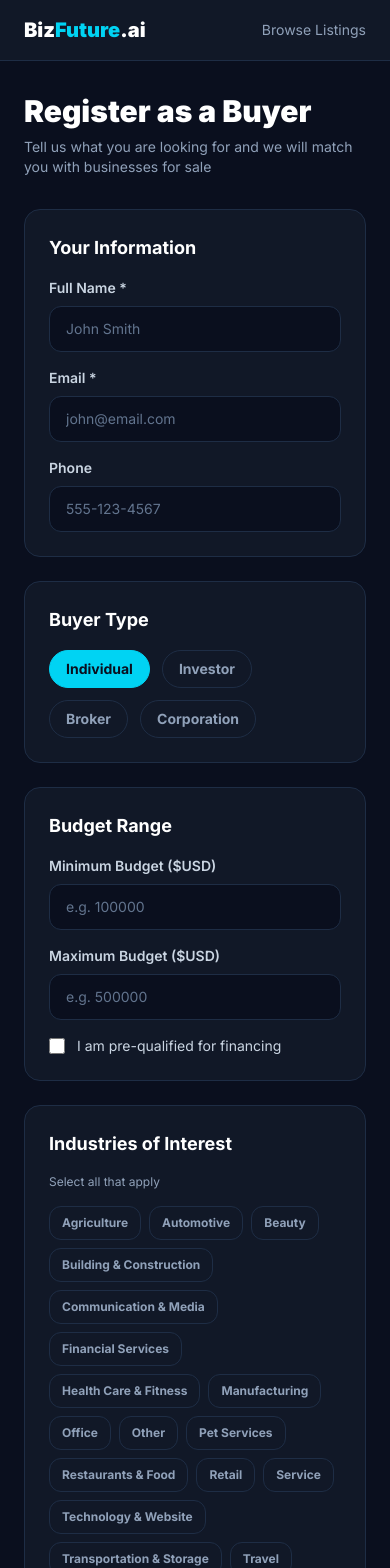
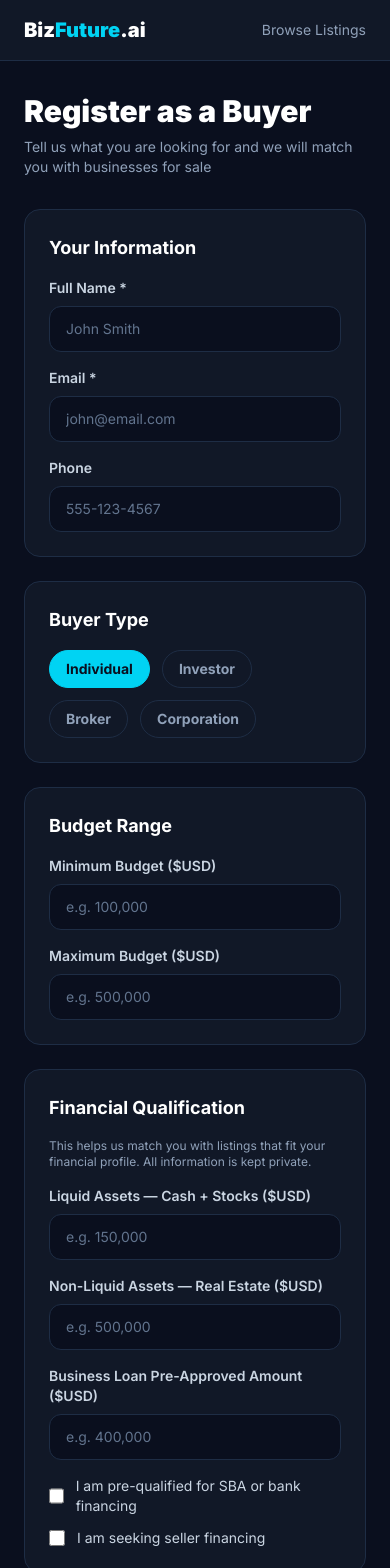
Before and after one commit to ajbock/bizfuture.ai, a Next.js app: page /buyers in a window 390 px wide. Shown: the top 1568 px of the page. Built offline with nearby package versions, Linux system fonts and the light colour scheme; no server answers.

Commit message:
Mobile fixes + buyer financial qualification fields

```diff
--- /dev/null
+++ b/src/app/api/billing-portal/route.ts
@@ -0,0 +1,19 @@
+import { NextRequest, NextResponse } from "next/server"
+import Stripe from "stripe"
+
+const stripe = new Stripe(process.env.STRIPE_SECRET_KEY || "")
+
+export async function POST(req: NextRequest) {
+  try {
+    const { customerId } = await req.json()
+
+    const session = await stripe.billingPortal.sessions.create({
+      customer: customerId,
+      return_url: `${req.headers.get("origin")}/dashboard`,
+    })
+
+    return NextResponse.json({ url: session.url })
+  } catch (error: any) {
+    return NextResponse.json({ error: error.message }, { status: 500 })
+  }
+}
--- a/src/app/buyers/page.tsx
+++ b/src/app/buyers/page.tsx
@@ -18,6 +18,10 @@ export default function BuyerRegistrationPage() {
     financing_prequalified: false,
     industries: [] as string[],
     preferred_states: [] as string[],
+    liquid_assets: "",
+    non_liquid_assets: "",
+    loan_approved_amount: "",
+    seeking_seller_financing: false,
   })
 
   const handle = (e: any) => {
@@ -57,6 +61,10 @@ export default function BuyerRegistrationPage() {
       financing_prequalified: form.financing_prequalified,
       industries: form.industries,
       preferred_states: form.preferred_states,
+      liquid_assets: form.liquid_assets ? Number(form.liquid_assets.replace(/,/g, "")) : null,
+      non_liquid_assets: form.non_liquid_assets ? Number(form.non_liquid_assets.replace(/,/g, "")) : null,
+      loan_approved_amount: form.loan_approved_amount ? Number(form.loan_approved_amount.replace(/,/g, "")) : null,
+      seeking_seller_financing: form.seeking_seller_financing,
     }])
     if (error) { setError(error.message); setLoading(false) }
     else { setSuccess(true); setLoading(false) }
@@ -98,7 +106,7 @@ export default function BuyerRegistrationPage() {
           <h2 className="text-lg font-bold text-white mb-4">Your Information</h2>
           <div className="grid grid-cols-1 md:grid-cols-3 gap-4">
             <div><label className={labelClass}>Full Name *</label><input name="name" value={form.name} onChange={handle} placeholder="John Smith" className={inputClass} /></div>
-            <div><label className={labelClass}>Email *</label><input name="email" value={form.email} onChange={handle} placeholder="john@email.com" className={inputClass} /></div>
+            <div><label className={labelClass}>Email *</label><input name="email" type="email" value={form.email} onChange={handle} placeholder="john@email.com" className={inputClass} /></div>
             <div><label className={labelClass}>Phone</label><input name="phone" value={form.phone} onChange={handle} placeholder="555-123-4567" className={inputClass} /></div>
           </div>
         </div>
@@ -118,13 +126,36 @@ export default function BuyerRegistrationPage() {
         <div className={sectionClass}>
           <h2 className="text-lg font-bold text-white mb-4">Budget Range</h2>
           <div className="grid grid-cols-1 md:grid-cols-2 gap-4">
-            <div><label className={labelClass}>Minimum Budget ($USD)</label><input name="budget_min" value={form.budget_min} onChange={handle} placeholder="e.g. 100000" className={inputClass} /></div>
-            <div><label className={labelClass}>Maximum Budget ($USD)</label><input name="budget_max" value={form.budget_max} onChange={handle} placeholder="e.g. 500000" className={inputClass} /></div>
+            <div><label className={labelClass}>Minimum Budget ($USD)</label><input name="budget_min" value={form.budget_min} onChange={handle} placeholder="e.g. 100,000" className={inputClass} /></div>
+            <div><label className={labelClass}>Maximum Budget ($USD)</label><input name="budget_max" value={form.budget_max} onChange={handle} placeholder="e.g. 500,000" className={inputClass} /></div>
           </div>
-          <div className="mt-4">
+        </div>
+
+        <div className={sectionClass}>
+          <h2 className="text-lg font-bold text-white mb-4">Financial Qualification</h2>
+          <p className="text-slate-400 text-xs mb-4">This helps us match you with listings that fit your financial profile. All information is kept private.</p>
+          <div className="grid grid-cols-1 md:grid-cols-2 gap-4 mb-4">
+            <div>
+              <label className={labelClass}>Liquid Assets — Cash + Stocks ($USD)</label>
+              <input name="liquid_assets" value={form.liquid_assets} onChange={handle} placeholder="e.g. 150,000" className={inputClass} />
+            </div>
+            <div>
+              <label className={labelClass}>Non-Liquid Assets — Real Estate ($USD)</label>
+              <input name="non_liquid_assets" value={form.non_liquid_assets} onChange={handle} placeholder="e.g. 500,000" className={inputClass} />
+            </div>
+            <div>
+              <label className={labelClass}>Business Loan Pre-Approved Amount ($USD)</label>
+              <input name="loan_approved_amount" value={form.loan_approved_amount} onChange={handle} placeholder="e.g. 400,000" className={inputClass} />
+            </div>
+          </div>
+          <div className="flex flex-col gap-3">
             <label className="flex items-center gap-3 cursor-pointer">
               <input type="checkbox" name="financing_prequalified" checked={form.financing_prequalified} onChange={handle} className="w-4 h-4 accent-cyan-400" />
-              <span className="text-sm text-slate-300">I am pre-qualified for financing</span>
+              <span className="text-sm text-slate-300">I am pre-qualified for SBA or bank financing</span>
+            </label>
+            <label className="flex items-center gap-3 cursor-pointer">
+              <input type="checkbox" name="seeking_seller_financing" checked={form.seeking_seller_financing} onChange={handle} className="w-4 h-4 accent-cyan-400" />
+              <span className="text-sm text-slate-300">I am seeking seller financing</span>
             </label>
           </div>
         </div>
--- /dev/null
+++ b/src/app/dashboard/ManageSubscription.tsx
@@ -0,0 +1,38 @@
+"use client"
+
+import { useState } from "react"
+
+export default function ManageSubscription() {
+  const [loading, setLoading] = useState(false)
+
+  const openPortal = async () => {
+    setLoading(true)
+    try {
+      const res = await fetch("/api/billing-portal", {
+        method: "POST",
+        headers: { "Content-Type": "application/json" },
+        body: JSON.stringify({ customerId: "auto" })
+      })
+      const data = await res.json()
+      if (data.url) window.location.href = data.url
+    } catch {
+      alert("Unable to open billing portal. Please contact info@bizfuture.ai")
+    }
+    setLoading(false)
+  }
+
+  return (
+    <div className="bg-[#111827] border border-[#1e2d45] rounded-2xl p-6 mb-6">
+      <div className="flex items-center justify-between">
+        <div>
+          <h3 className="text-white font-bold mb-1">Manage Subscription</h3>
+          <p className="text-slate-400 text-sm">Update payment method, view invoices or cancel</p>
+        </div>
+        <button onClick={openPortal} disabled={loading}
+          className="bg-[#0a0f1e] border border-[#1e2d45] text-slate-300 font-bold px-6 py-3 rounded-full text-sm hover:border-cyan-400 hover:text-white transition disabled:opacity-50">
+          {loading ? "Loading..." : "Manage Billing"}
+        </button>
+      </div>
+    </div>
+  )
+}
--- a/src/app/dashboard/page.tsx
+++ b/src/app/dashboard/page.tsx
@@ -1,6 +1,7 @@
 import { createClient } from "@/lib/supabase-server"
 import { redirect } from "next/navigation"
 import Link from "next/link"
+import ManageSubscription from "./ManageSubscription"
 
 const tierLimits: any = { free: 1, basic: 3, premium: 10, broker: 999 }
 const tierColors: any = {
@@ -138,6 +139,9 @@ export default async function DashboardPage() {
           </div>
         )}
 
+        {tier !== "free" && (
+          <ManageSubscription />
+        )}
         {tier === "free" && (
           <div className="mt-10 bg-[#111827] border border-cyan-400/20 rounded-2xl p-6">
             <div className="flex items-center justify-between">
--- a/src/app/layout.tsx
+++ b/src/app/layout.tsx
@@ -29,7 +29,11 @@ export const metadata: Metadata = {
 export default function RootLayout({ children }: { children: React.ReactNode }) {
   return (
     <html lang="en">
-      <body className={inter.className}>{children}</body>
+      <body className={inter.className}>
+        <div className="min-h-screen">
+          {children}
+        </div>
+      </body>
     </html>
   )
 }
--- a/src/app/listings/[id]/MatchedBuyers.tsx
+++ b/src/app/listings/[id]/MatchedBuyers.tsx
@@ -1,4 +1,5 @@
 "use client"
+// Broker only feature
 
 import { useState } from "react"
 
--- a/src/app/listings/new/page.tsx
+++ b/src/app/listings/new/page.tsx
@@ -185,7 +185,6 @@ export default function NewListingPage() {
           <h2 className="text-lg font-bold text-white mb-4">Location</h2>
           <div className="grid grid-cols-1 md:grid-cols-3 gap-4">
             <div><label className={labelClass}>City</label><input name="city" value={form.city} onChange={handle} placeholder="e.g. Chicago" className={inputClass} /></div>
-            <div><label className={labelClass}>County</label><input name="county" value={form.county} onChange={handle} placeholder="e.g. Cook County" className={inputClass} /></div>
             <div><label className={labelClass}>State</label>
               <select name="state" value={form.state} onChange={handle} className={inputClass}>
                 <option value="">Select State</option>
--- a/src/app/page.tsx
+++ b/src/app/page.tsx
@@ -29,9 +29,9 @@ export default async function Home() {
 
   return (
     <main className="min-h-screen bg-[#0a0f1e] text-white">
-      <nav className="px-6 py-4 flex items-center justify-between max-w-6xl mx-auto">
+      <nav className="px-4 py-4 flex items-center justify-between max-w-6xl mx-auto w-full">
         <span className="text-xl font-black">Biz<span className="text-cyan-400">Future</span>.ai</span>
-        <div className="flex items-center gap-4">
+        <div className="hidden md:flex items-center gap-4">
           <Link href="/listings" className="text-slate-400 text-sm hover:text-white transition">Browse</Link>
           <Link href="/broker" className="text-slate-400 text-sm hover:text-white transition">Brokers</Link>
           <Link href="/pricing" className="text-slate-400 text-sm hover:text-white transition">Pricing</Link>
@@ -45,7 +45,8 @@ export default async function Home() {
             </>
           )}
         </div>
-      </nav>
+        <Link href="/listings" className="md:hidden bg-cyan-400 text-[#0a0f1e] font-bold px-4 py-2 rounded-full text-xs uppercase tracking-wide">Browse</Link>
+</nav>
 
       <div className="max-w-6xl mx-auto px-6 pt-16 pb-12 text-center">
         <div className="inline-flex items-center gap-2 bg-cyan-400/10 border border-cyan-400/20 px-4 py-2 rounded-full mb-6">
--- /dev/null
+++ b/src/app/robots.ts
@@ -0,0 +1,12 @@
+import { MetadataRoute } from "next"
+
+export default function robots(): MetadataRoute.Robots {
+  return {
+    rules: {
+      userAgent: "*",
+      allow: "/",
+      disallow: ["/dashboard", "/admin", "/api/"],
+    },
+    sitemap: "https://bizfuture.ai/sitemap.xml",
+  }
+}
```
Also changed, not shown: src/app/listings/[id]/page.tsx (+9 -1 lines), src/app/sitemap.ts (added, +32 -0 lines).
